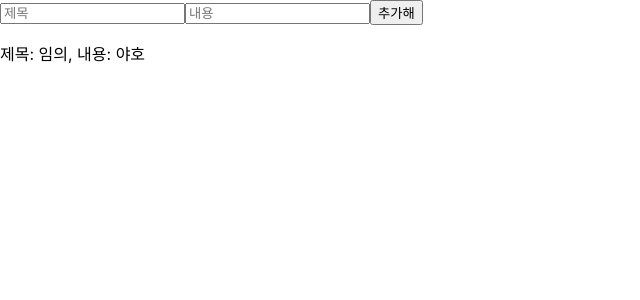
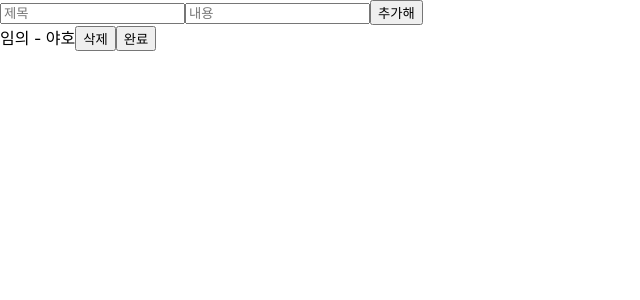
Before and after one commit to HuaHuaChiChi/nbc_week3_todolist, a React (Create React App) app: page / in a window 1280 px wide. Shown: the top 300 px of the page, without its empty margins (0-640 px from the left). Built offline with nearby package versions, Linux system fonts and the light colour scheme.

Commit message:
feat 삭제기능 추가

```diff
--- a/src/App.js
+++ b/src/App.js
@@ -15,6 +15,11 @@ function App() {
       toDoContent: toDoContent,
     };
     setToDoListCard([...toDoListCard, newToDoList]);
+  };
+
+  const deleteCard = (id) => {
+    const deleteToDoList = toDoListCard.filter((todo) => todo.id !== id);
+    setToDoListCard(deleteToDoList);
   };
 
   return (
@@ -36,11 +41,16 @@ function App() {
         }}
       ></input>
       <button onClick={submitChange}>추가해</button>
-      {toDoListCard.map((todo) => (
-        <div key={todo.id}>
-          <p>{`제목: ${todo.toDoTitle}, 내용: ${todo.toDoContent}`}</p>
-        </div>
-      ))}
+
+      {toDoListCard.map((todo) => {
+        return (
+          <div key={todo.id}>
+            {todo.toDoTitle} - {todo.toDoContent}
+            <button onClick={() => deleteCard(todo.id)}>삭제</button>
+            <button>완료</button>
+          </div>
+        );
+      })}
     </div>
   );
 }
```
